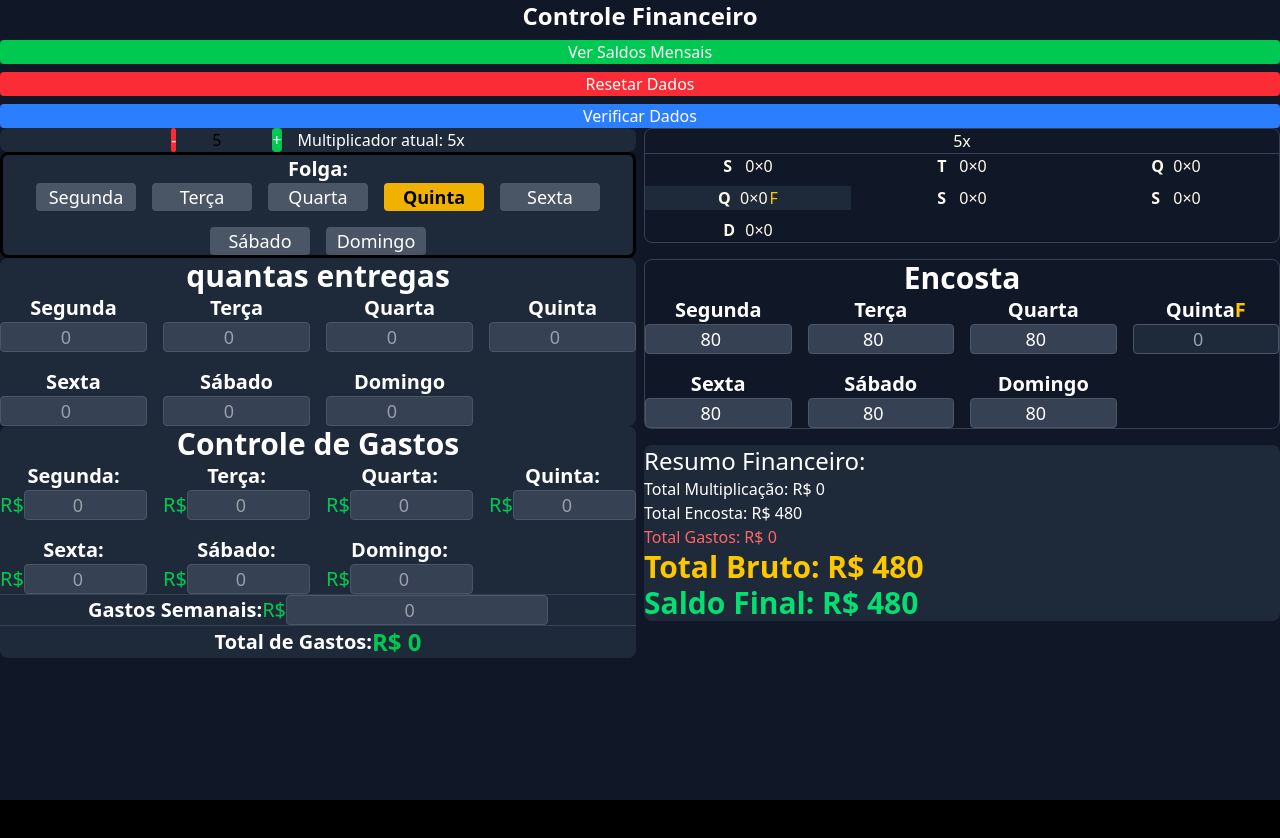
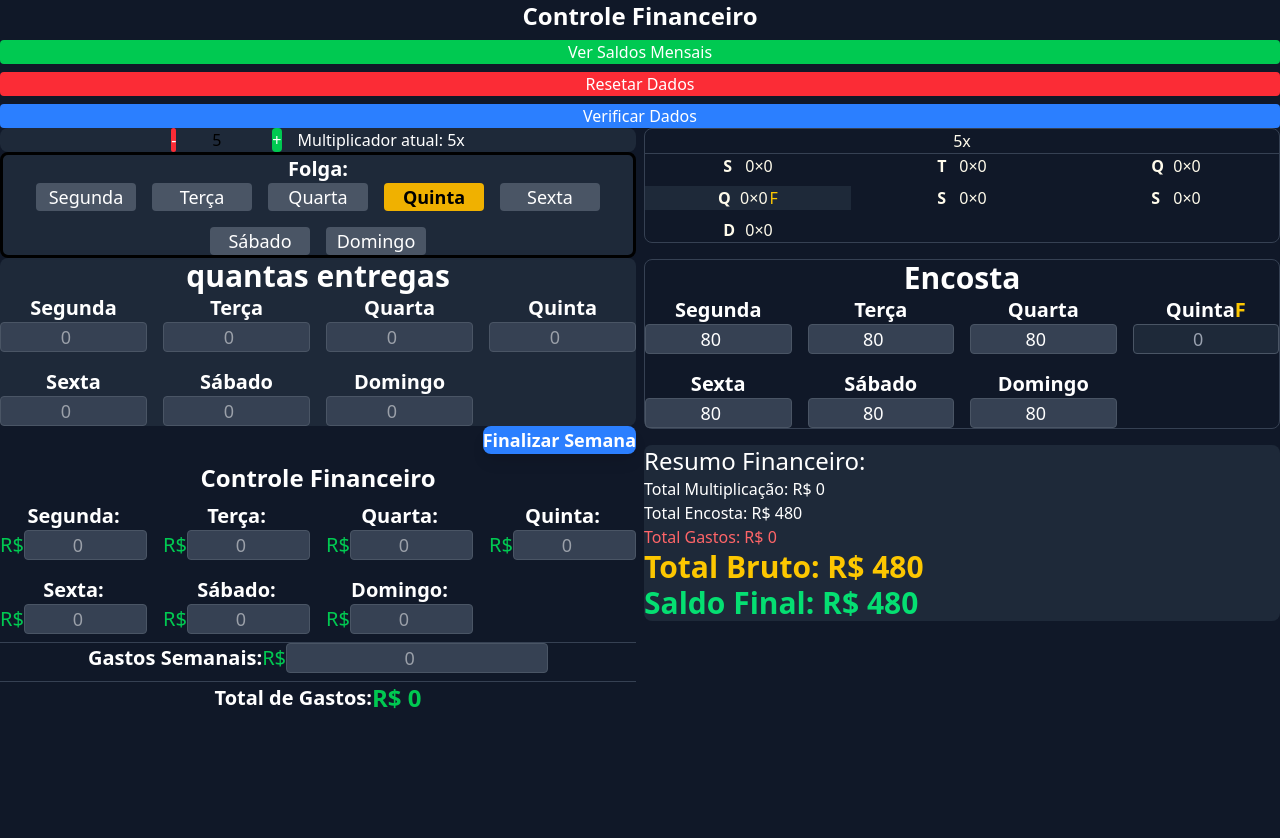
Before and after one commit to keven445/financia-motoboy, a React (Vite) app: page / in a window 1280 px wide. Shown: the top 838 px of the page. Before the commit the page ends 800 px from the top, so only its background shows below. Built offline with nearby package versions, Linux system fonts and the light colour scheme.

Commit message:
salva tudo no saldo mensal

```diff
--- a/src/ControleGastos.tsx
+++ b/src/ControleGastos.tsx
@@ -21,6 +21,7 @@ const ControleGastos = ({
     "Sábado",
     "Domingo",
   ];
+
   const [gastosDiarios, setGastosDiarios] = useState<number[]>(
     gastosIniciais?.diarios || new Array(7).fill(0)
   );
@@ -52,10 +53,127 @@ const ControleGastos = ({
     gastosDiarios.reduce((acc, curr) => acc + curr, 0) + gastosSemanais[0];
 
   return (
-    <div className="flex flex-col items-center space-y-4 p-4 bg-gray-800 rounded-lg w-full">
-      <div className="text-white text-[14px] sm:text-xl md:text-2xl lg:text-3xl font-bold text-center">
-        Controle de Gastos
+    <div className="p-0.5 sm:p-2 md:p-4 space-y-1 sm:space-y-2 md:space-y-4 w-full mx-auto min-h-screen bg-gray-900">
+      <div className="flex flex-col items-center gap-1 sm:gap-2 max-w-7xl mx-auto relative pb-32">
+        {/* Botão de Finalizar Semana */}
+        <div className="w-full flex justify-end mt-4">
+          <button
+            onClick={() => {
+              if (
+                window.confirm(
+                  "Deseja finalizar esta semana? Os valores serão salvos e zerados."
+                )
+              ) {
+                const dadosAtuais = localStorage.getItem("financasApp");
+                if (dadosAtuais) {
+                  const dados = JSON.parse(dadosAtuais);
+
+                  // Calcula os totais da semana
+                  const totalMultiplicacao = dados.valoresPorDia.reduce(
+                    (acc: number, val: number, index: number) =>
+                      index === dados.diaFolga
+                        ? acc
+                        : acc + val * dados.multiplicador,
+                    0
+                  );
+                  const totalEncosta = dados.valoresEncosta.reduce(
+                    (acc: number, val: number) => acc + val,
+                    0
+                  );
+                  const totalGastos =
+                    dados.gastos.diarios.reduce(
+                      (acc: number, val: number) => acc + val,
+                      0
+                    ) + dados.gastos.semanais[0];
+
+                  const totalSemana =
+                    totalMultiplicacao + totalEncosta - totalGastos;
+
+                  // Atualiza os saldos mensais
+                  const mesAtual = new Date().getMonth();
+
+                  // Inicializa ou atualiza os saldos mensais dentro do próprio objeto dados
+                  if (!dados.saldosMensais) {
+                    dados.saldosMensais = new Array(12).fill(null).map(() => ({
+                      saldoBruto: 0,
+                      saldoFinal: 0,
+                    }));
+                  }
+
+                  // Atualiza o mês atual
+                  if (!dados.saldosMensais[mesAtual]) {
+                    dados.saldosMensais[mesAtual] = {
+                      saldoBruto: 0,
+                      saldoFinal: 0,
+                    };
+                  }
+
+                  dados.saldosMensais[mesAtual] = {
+                    saldoBruto:
+                      Number(dados.saldosMensais[mesAtual].saldoBruto) +
+                      totalMultiplicacao +
+                      totalEncosta,
+                    saldoFinal:
+                      Number(dados.saldosMensais[mesAtual].saldoFinal) +
+                      totalSemana,
+                  };
+
+                  // Salva tudo de volta no financasApp
+                  localStorage.setItem("financasApp", JSON.stringify(dados));
+
+                  // Reseta os valores para a próxima semana
+                  const valoresPadrao = {
+                    ...dados,
+                    valoresEncosta: [80, 80, 80, 0, 80, 80, 80],
+                    multiplicador: 5,
+                    diaFolga: 3,
+                    valoresPorDia: [0, 0, 0, 0, 0, 0, 0],
+                    gastos: {
+                      diarios: new Array(7).fill(0),
+                      semanais: [0],
+                    },
+                  };
+
+                  localStorage.setItem(
+                    "financasApp",
+                    JSON.stringify(valoresPadrao)
+                  );
+
+                  alert(
+                    `Semana finalizada!\n\nValores salvos no mês de ${
+                      [
+                        "Janeiro",
+                        "Fevereiro",
+                        "Março",
+                        "Abril",
+                        "Maio",
+                        "Junho",
+                        "Julho",
+                        "Agosto",
+                        "Setembro",
+                        "Outubro",
+                        "Novembro",
+                        "Dezembro",
+                      ][mesAtual]
+                    }\n\nSaldo Bruto: R$${
+                      totalMultiplicacao + totalEncosta
+                    }\nSaldo Final: R$${totalSemana}`
+                  );
+
+                  window.location.reload();
+                }
+              }
+            }}
+            className="bg-blue-500 hover:bg-blue-600 text-white font-bold py-3 px-6 rounded-lg shadow-lg flex items-center space-x-2 text-base sm:text-lg"
+          >
+            <span></span>
+            <span>Finalizar Semana</span>
+          </button>
         </div>
+
+        <h1 className="text-base sm:text-lg md:text-2xl text-white font-bold text-center">
+          Controle Financeiro
+        </h1>
 
         {/* Gastos Diários */}
         <div className="grid grid-cols-2 md:grid-cols-3 lg:grid-cols-4 gap-4 w-full place-items-center max-w-4xl mx-auto">
@@ -74,7 +192,9 @@ const ControleGastos = ({
                 <input
                   type="number"
                   value={gastosDiarios[index] === 0 ? "" : gastosDiarios[index]}
-                onChange={(e) => handleGastoDiarioChange(index, e.target.value)}
+                  onChange={(e) =>
+                    handleGastoDiarioChange(index, e.target.value)
+                  }
                   className="w-full min-w-[80px] sm:min-w-[100px] md:min-w-[120px] px-2 sm:px-3 md:px-4 py-1 sm:py-2 md:py-3 rounded bg-gray-700 text-white border border-gray-600 focus:border-blue-500 focus:outline-none text-center text-[12px] sm:text-base md:text-lg"
                   min="0"
                   placeholder="0"
@@ -114,6 +234,7 @@ const ControleGastos = ({
           </span>
         </div>
       </div>
+    </div>
   );
 };
 
--- /dev/null
+++ b/src/contexts/ValoresContext.tsx
@@ -0,0 +1,55 @@
+import { createContext, ReactNode } from "react";
+
+interface ResultadoSemanal {
+  semana: number;
+  valoresMultiplicacao: number[];
+  valoresEncosta: number[];
+  valoresPorDia: number[];
+  gastos: {
+    diarios: number[];
+    semanais: number[];
+  };
+  total: number;
+  data: string;
+}
+
+interface ValoresContextType {
+  historicoSemanal: ResultadoSemanal[];
+  salvarSemana: () => void;
+}
+
+export const ValoresContext = createContext<ValoresContextType | undefined>(
+  undefined
+);
+
+export const ValoresProvider = ({ children }: { children: ReactNode }) => {
+  const salvarSemana = () => {
+    const dadosAtuais = localStorage.getItem("financasApp");
+    if (dadosAtuais) {
+      const valoresPadrao = {
+        valoresEncosta: [80, 80, 80, 0, 80, 80, 80],
+        multiplicador: 5,
+        diaFolga: 3,
+        valoresPorDia: [0, 0, 0, 0, 0, 0, 0],
+        gastos: {
+          diarios: new Array(7).fill(0),
+          semanais: [0],
+        },
+      };
+
+      localStorage.setItem("financasApp", JSON.stringify(valoresPadrao));
+      window.location.reload();
+    }
+  };
+
+  return (
+    <ValoresContext.Provider
+      value={{
+        historicoSemanal: [],
+        salvarSemana,
+      }}
+    >
+      {children}
+    </ValoresContext.Provider>
+  );
+};
```
Lines whose indentation alone changed are shown as unchanged.
